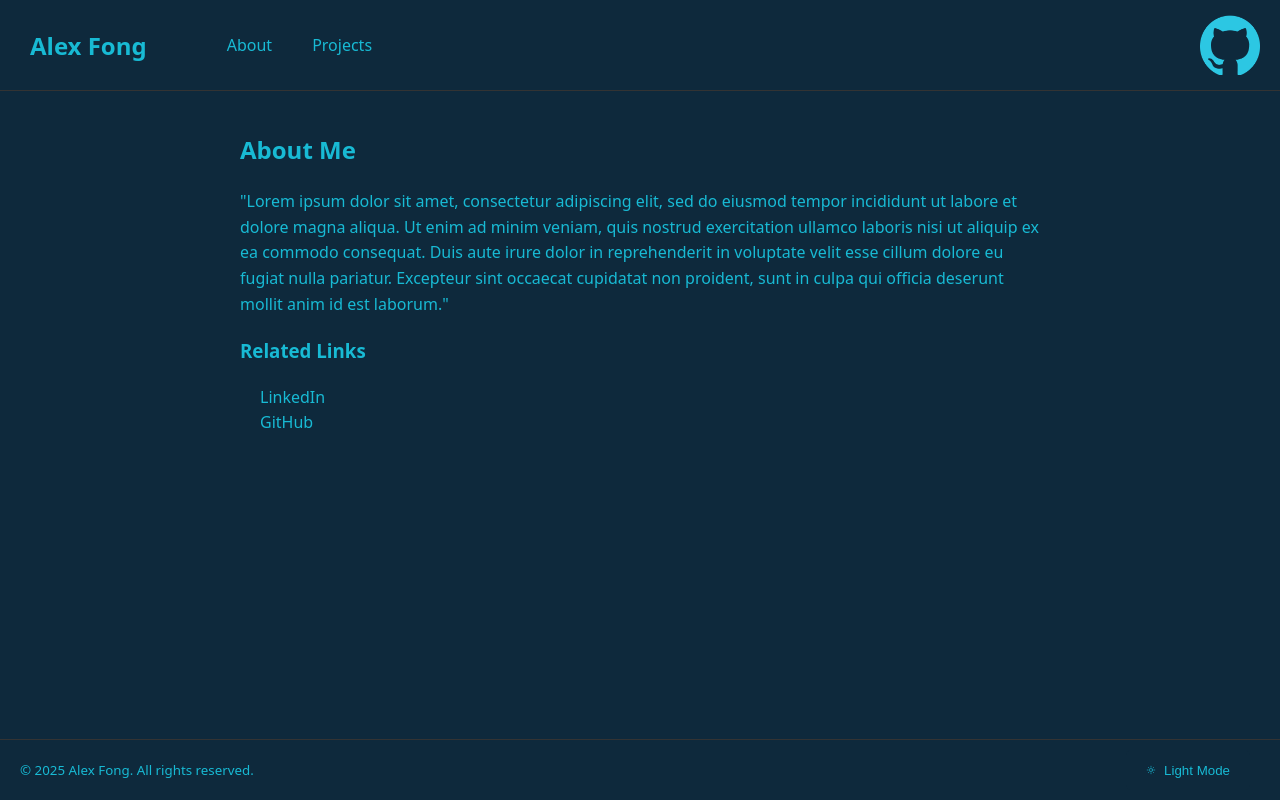
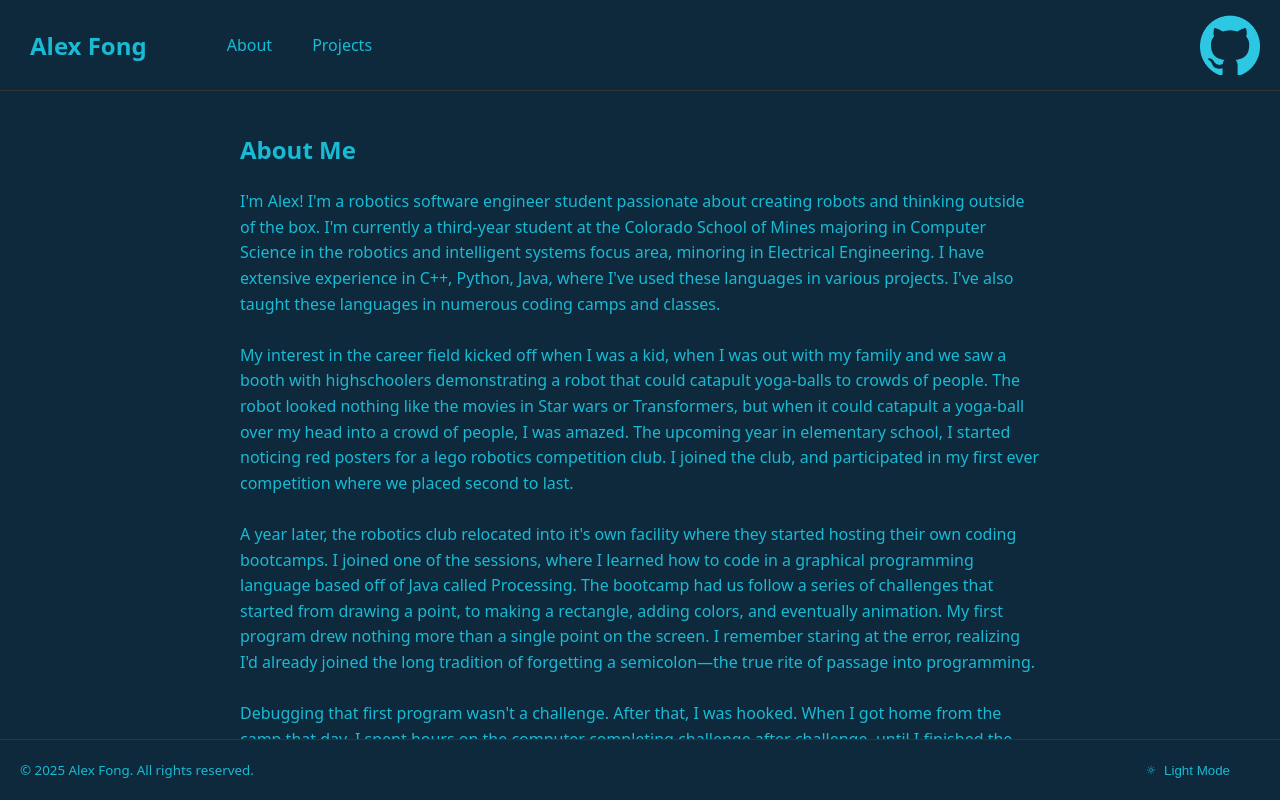
Before and after one commit to 18fongcgit/18fongcgit.github.io, a React (Vite) app in the folder 18fongcgitapp/: page /about in a window 1280 px wide. Shown: the top 800 px of the page. Built offline with nearby package versions, Linux system fonts and the light colour scheme.

Commit message:
About section TMI??

```diff
--- a/18fongcgitapp/src/About.css
+++ b/18fongcgitapp/src/About.css
@@ -8,8 +8,9 @@ body {
 .AboutPage {
   padding: 20px;
   max-width: 800px;
-  margin: auto;
+  margin: 0px auto 0px auto;
   line-height: 1.6;
+  margin-bottom: 80px;
 }
 
 .AboutPage ul {
@@ -20,11 +21,25 @@ body {
 }
 
 .AboutPage a {
+  position: relative;
   margin-bottom: 10px;
   text-decoration: none;
   color: var(--main-text-color);
-  transition: color 0.2s;
+}
 
+.AboutPage a::after {
+  content: "";
+  position: absolute;
+  left: 0;
+  bottom: 0px; /* adjust spacing under text */
+  width: 0;
+  height: 2px;
+  background-color: var(--hover-text-color);
+  transition: color 0.2s, width 0.2s ease;
+}
+
+.AboutPage a:hover::after {
+  width: 100%;
 }
 
 .AboutPage a:hover {
--- a/18fongcgitapp/src/pages/About.tsx
+++ b/18fongcgitapp/src/pages/About.tsx
@@ -9,7 +9,36 @@ function About() {
       <NavBar />
       <div className="AboutPage">
         <h2>About Me</h2>
-        <p>"Lorem ipsum dolor sit amet, consectetur adipiscing elit, sed do eiusmod tempor incididunt ut labore et dolore magna aliqua. Ut enim ad minim veniam, quis nostrud exercitation ullamco laboris nisi ut aliquip ex ea commodo consequat. Duis aute irure dolor in reprehenderit in voluptate velit esse cillum dolore eu fugiat nulla pariatur. Excepteur sint occaecat cupidatat non proident, sunt in culpa qui officia deserunt mollit anim id est laborum."</p>
+        <p>I'm Alex! I'm a robotics software engineer student passionate about creating robots and thinking outside of the box.
+          I'm currently a third-year student at the Colorado School of Mines majoring in Computer Science in the robotics and intelligent systems
+          focus area, minoring in Electrical Engineering. I have extensive experience in C++, Python, Java, where I've used these languages in various projects. I've also taught these languages in
+          numerous coding camps and classes. <br /><br />
+
+          My interest in the career field kicked off when I was a kid, when I was out with my family and we saw a booth with highschoolers demonstrating
+          a robot that could catapult yoga-balls to crowds of people. The robot looked nothing like the movies in Star wars or Transformers, but
+          when it could catapult a yoga-ball over my head into a crowd of people, I was amazed. The upcoming year in elementary school, I started noticing
+          red posters for a lego robotics competition club. I joined the club, and participated in my first ever competition where we placed second to last. <br /><br />
+
+          A year later, the robotics club relocated into it's own facility where they started hosting their own coding bootcamps. I joined one of the sessions,
+          where I learned how to code in a graphical programming language based off of Java called <a href="https://processing.org/">Processing</a>. The bootcamp had us follow
+          a series of challenges that started from drawing a point, to making a rectangle, adding colors, and eventually animation.
+          My first program drew nothing more than a single point on the screen. I remember staring at the error, realizing I'd already joined the long
+          tradition of forgetting a semicolon—the true rite of passage into programming.  <br /><br />
+
+          Debugging that first program wasn't a challenge. After that, I was hooked. When I got home from the camp that day, I spent hours on the computer completing
+          challenge after challenge, until I finished the entire curriculum on the website they provided. I didn't stop there, I kept going, making art with code,
+          drawing shapes with colors and rendering whatever I could think of on a screen with code, till the point where I fell asleep at the computer, hands
+          on the keyboard, head on the desk. <br /><br />
+
+          Since then, I've been a consistent team member on the team 1619 Up-A-Creek Robotics.  During my time with the team, I was able to compete in the FIRST
+          Tech Challenge, where our team won our division at the World Championship in 2018, and in the FIRST Robotics Competition, where we won the
+          World Championship in 2022. Throughout my time on the team, I was able to gain invaluable experience and skill in engineering, design-thinking, leadership,
+          and teamwork. <br /><br />
+
+
+
+
+        </p>
         <h3>Related Links</h3>
         <ul>
           <li><a href="https://www.linkedin.com/in/alex-k-fong/">LinkedIn</a></li>
```
